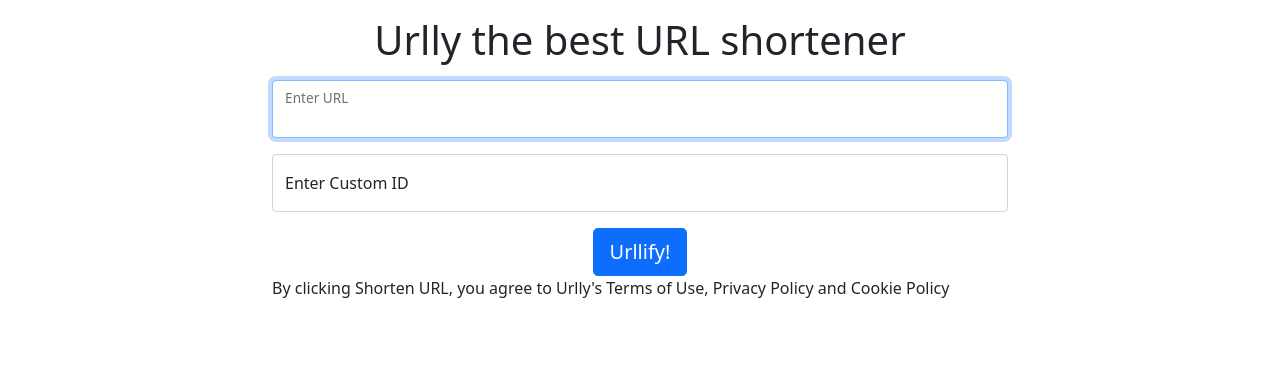
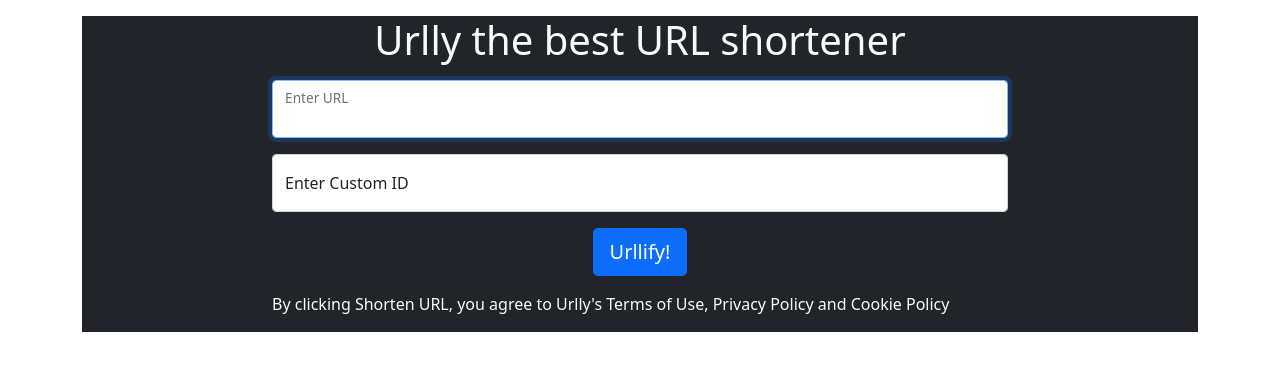
Before and after one commit to TheWeion/fp_lap4_code_challenge, a Flask app: page / in a window 1280 px wide. Shown: the top 371 px of the page. Run offline with Flask 2, Linux system fonts and the light colour scheme.

Commit message:
dark theme

```diff
--- a/url_shortener/templates/index.html
+++ b/url_shortener/templates/index.html
@@ -1,7 +1,9 @@
 {% extends 'base.html' %}
 
 {% block content %}
-	<h1 class="text-center mb-3">{% block title %} Urlly the best URL shortener {% endblock %}</h1>
+
+<div class="section bg-dark">
+	<h1 class="text-center mb-3 text-light">{% block title %} Urlly the best URL shortener {% endblock %}</h1>
 	<div class="row">
 		<div class="col-md-2"></div>
 		<section id="url-form" class="col-md-8">
@@ -10,7 +12,7 @@
 					<input type="url" class="form-control" id="url" name="url" placeholder="Enter URL" value="{{ request.form['url'] }}" autofocus />
 					<label for="url">Enter URL</label>
 				</div>
-				<div class="form-floating mb-3 input">
+				<div class="form-floating mb-3 input ">
 					<input type="text" class="form-control" id="shortened_id" name="shortened_id" placeholder="Enter custom URL" value="{{ request.form['shortened_id'] }}" />
 					<label for="shortened_id">Enter Custom ID</label>
 				</div>
@@ -18,7 +20,7 @@
 				<div class="form-group text-center">
 					<button type="submit" class="btn btn-lg btn-primary">Urllify!</button>
 				</div>
-				<p>By clicking Shorten URL, you agree to Urlly's Terms of Use, Privacy Policy and Cookie Policy</p>
+				<p class="text-light mt-3">By clicking Shorten URL, you agree to Urlly's Terms of Use, Privacy Policy and Cookie Policy</p>
 			</form>
 				{% if short_url %}
 					<hr>
@@ -27,4 +29,5 @@
 		</section>
 		<div class="col-md-2"></div>
 	</div>
+</div>
 {% endblock %}
```
Also changed, not shown: url_shortener/static/styles/styles.css (line endings or trailing spaces), 2 other files.
